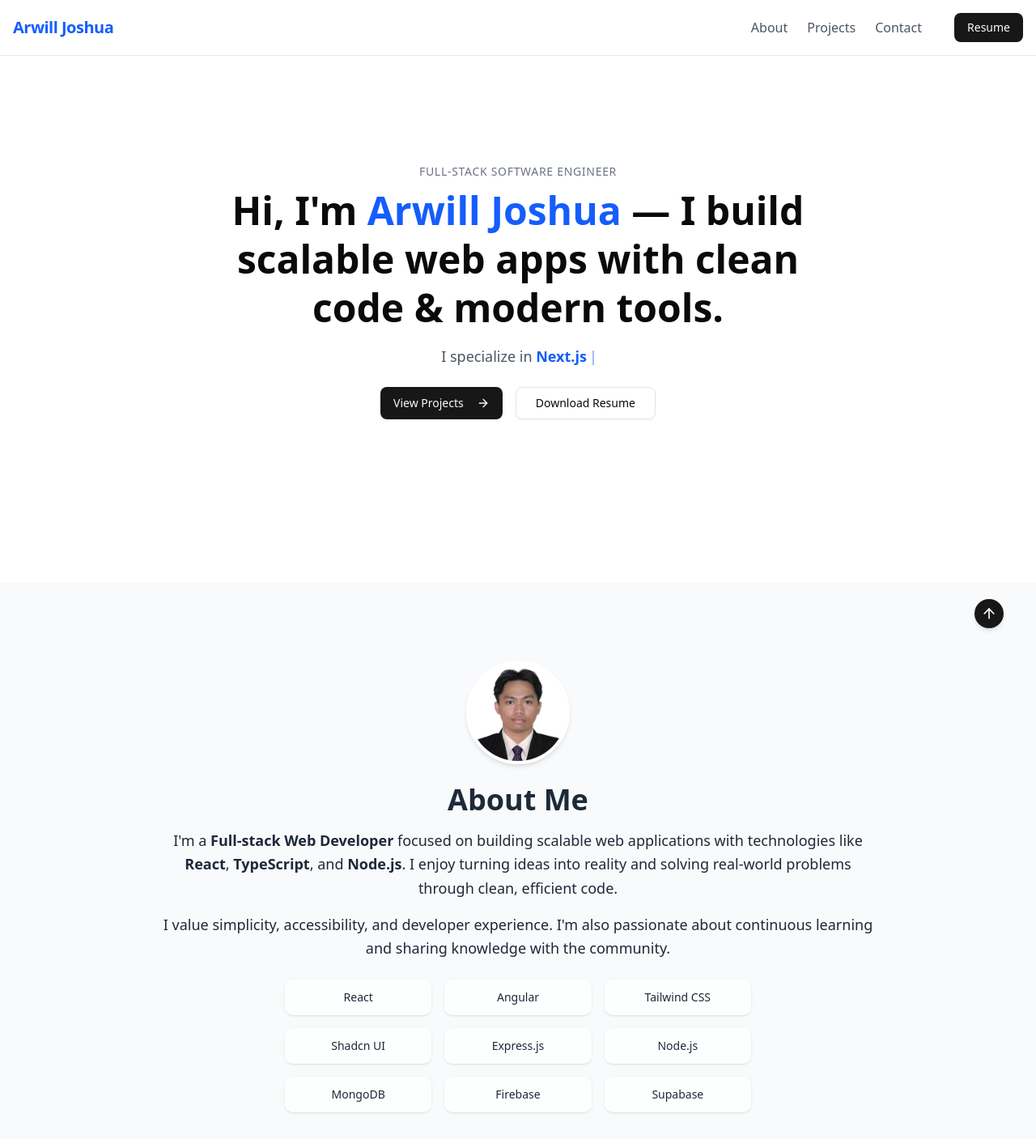
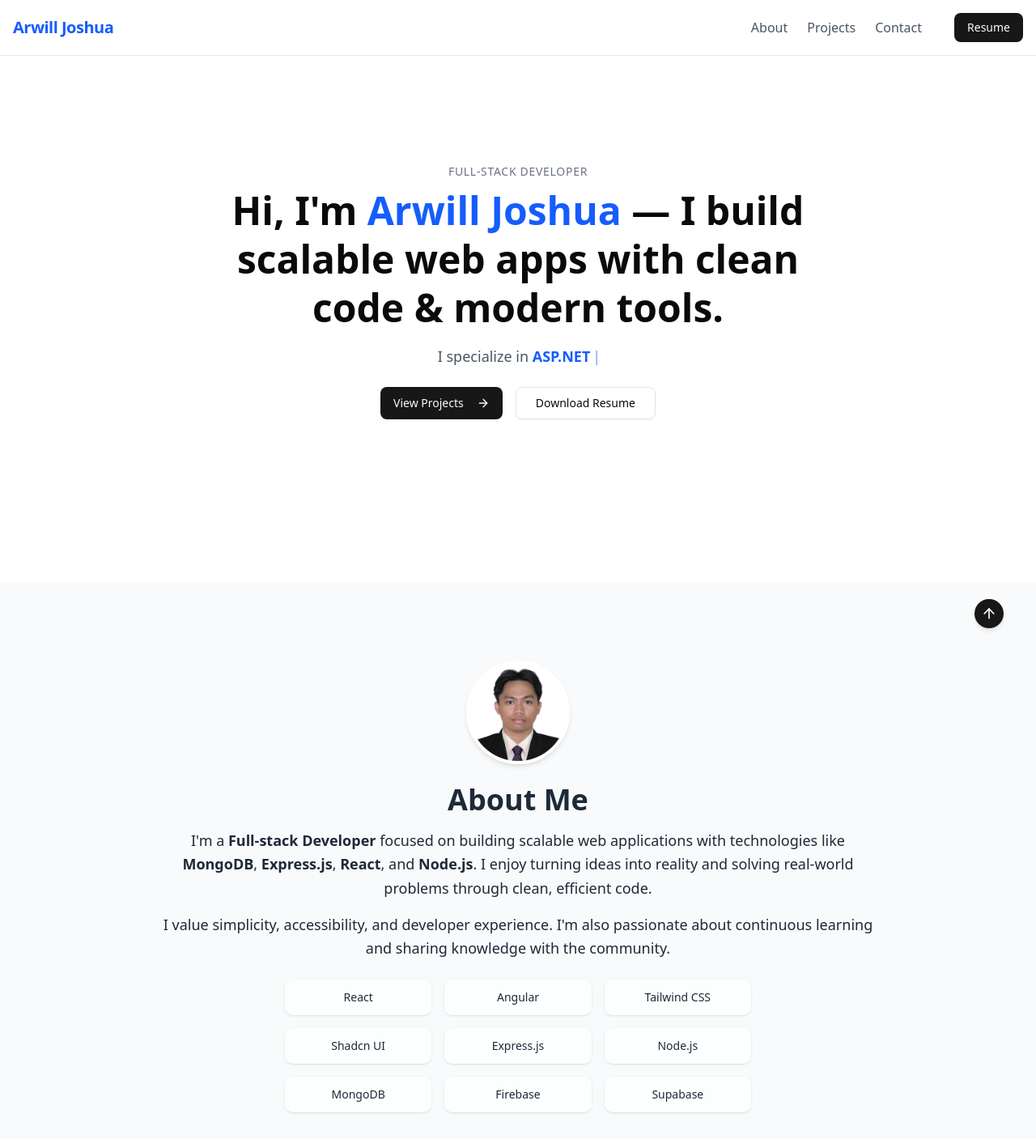
Before and after one commit to maynbyte/Portfolio-Polinag, a React (Vite) app: page / in a window 1280 px wide. Shown: the top 1407 px of the page at 81% size. Built offline with nearby package versions, Linux system fonts and the light colour scheme.

Commit message:
Changed favicon and refactored information

```diff
--- a/index.html
+++ b/index.html
@@ -2,7 +2,7 @@
 <html lang="en">
   <head>
     <meta charset="UTF-8" />
-    <link rel="icon" type="image/svg+xml" href="/vite.svg" />
+    <link rel="icon" type="image/png" href="/src/assets/favicon.png" />
     <meta name="viewport" content="width=device-width, initial-scale=1.0" />
     <title>Arwill Josh | Portfolio</title>
   </head>
--- a/src/components/About.tsx
+++ b/src/components/About.tsx
@@ -37,9 +37,9 @@ export default function About() {
           data-aos="fade-up"
           data-aos-delay="100"
         >
-          I'm a <strong>Full-stack Web Developer</strong> focused on
+          I'm a <strong>Full-stack Developer</strong> focused on
           building scalable web applications with technologies like{" "}
-          <strong>React</strong>, <strong>TypeScript</strong>, and{" "}
+          <strong>MongoDB</strong>, <strong>Express.js</strong>, <strong>React</strong>, and{" "}
           <strong>Node.js</strong>. I enjoy turning ideas into reality and
           solving real-world problems through clean, efficient code.
         </p>
--- a/src/components/Hero.tsx
+++ b/src/components/Hero.tsx
@@ -16,7 +16,7 @@ export default function Hero() {
     <section className="min-h-[90vh] flex items-center justify-center bg-white px-6">
       <div className="max-w-3xl text-center">
         <p className="text-sm text-gray-500 uppercase tracking-wider mb-2">
-          Full-Stack Software Engineer
+          Full-Stack Developer
         </p>
 
         <h1 className="text-4xl md:text-5xl font-bold leading-tight mb-4" data-aos="fade-up">
@@ -28,7 +28,7 @@ export default function Hero() {
           I specialize in{" "}
           <span className="text-blue-600 font-semibold">
             <Typewriter
-              words={["React", "TypeScript", "Next.js", "Tailwind", "Supabase"]}
+              words={["React", "Angular", "ASP.NET", "Express.js", "Node.js", "Supabase", "Firebase" , "MongoDB"]}
               loop
               cursor
               cursorStyle="|"
```
Also changed, not shown: src/assets/favicon.png (added).
